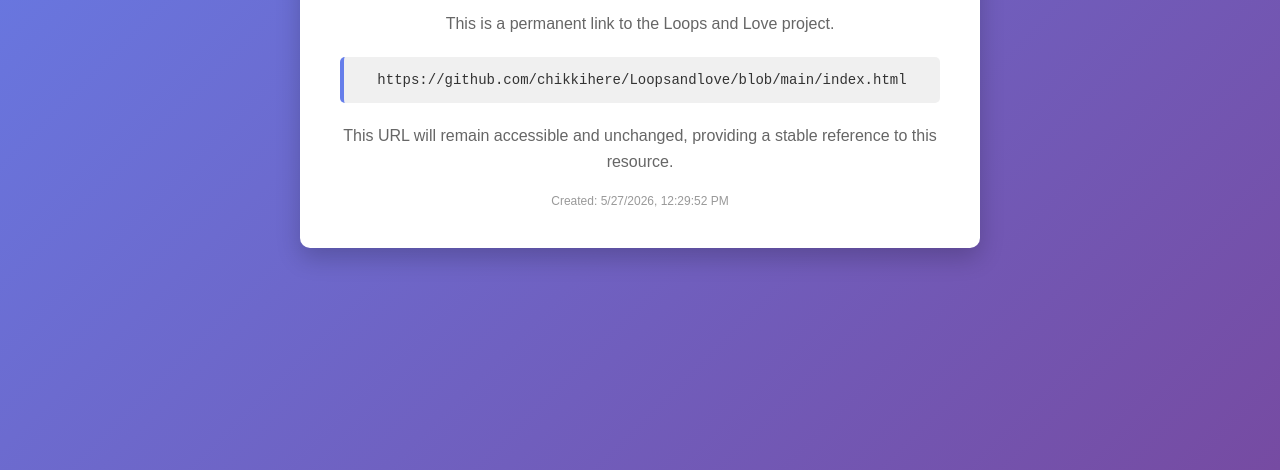
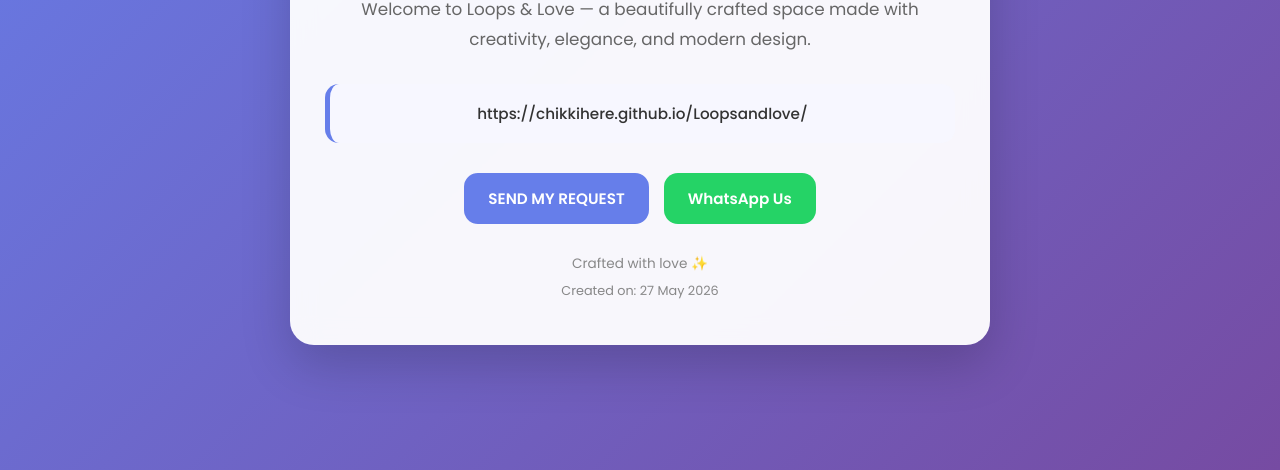
Before and after one commit to chikkihere/Loopsandlove, a plain HTML site: page index.html in a window 1280 px wide. Shown: the part 330-800 px from the top of the page. Drawn offline with Linux system fonts and the light colour scheme.

Commit message:
Refactor index.html for improved design and structure

```diff
--- a/index.html
+++ b/index.html
@@ -1,68 +1,219 @@
 <!DOCTYPE html>
 <html lang="en">
 <head>
-    <meta charset="UTF-8">
-    <meta name="viewport" content="width=device-width, initial-scale=1.0">
-    <title>Loops and Love - Permanent Link</title>
+<meta charset="UTF-8" />
+<meta name="viewport" content="width=device-width, initial-scale=1.0" />
+<title>Loops & Love</title>
+
+<link rel="preconnect" href="https://fonts.googleapis.com">
+<link href="https://fonts.googleapis.com/css2?family=Poppins:wght@300;400;500;600;700&display=swap" rel="stylesheet">
+
 <style>
-        body {
-            font-family: Arial, sans-serif;
-            display: flex;
-            justify-content: center;
-            align-items: center;
-            min-height: 100vh;
-            margin: 0;
-            background: linear-gradient(135deg, #667eea 0%, #764ba2 100%);
+
+*{
+    margin:0;
+    padding:0;
+    box-sizing:border-box;
 }
-        .container {
-            text-align: center;
-            background: white;
-            padding: 40px;
-            border-radius: 10px;
-            box-shadow: 0 10px 25px rgba(0, 0, 0, 0.2);
-            max-width: 600px;
+
+body{
+    font-family:'Poppins',sans-serif;
+    min-height:100vh;
+    background:linear-gradient(135deg,#667eea 0%,#764ba2 100%);
+    display:flex;
+    justify-content:center;
+    align-items:center;
+    padding:20px;
+    overflow-x:hidden;
 }
-        h1 {
-            color: #333;
-            margin-bottom: 20px;
+
+.container{
+    width:100%;
+    max-width:700px;
+    background:rgba(255,255,255,0.95);
+    backdrop-filter:blur(12px);
+    border-radius:24px;
+    padding:45px 35px;
+    text-align:center;
+    box-shadow:0 20px 50px rgba(0,0,0,0.18);
+    animation:fadeIn 0.8s ease;
 }
-        p {
-            color: #666;
-            line-height: 1.6;
-            margin-bottom: 20px;
+
+@keyframes fadeIn{
+    from{
+        opacity:0;
+        transform:translateY(20px);
     }
-        .permanent-link {
-            background-color: #f0f0f0;
-            padding: 15px;
-            border-radius: 5px;
-            border-left: 4px solid #667eea;
-            font-family: 'Courier New', monospace;
-            font-size: 14px;
-            word-break: break-all;
-            margin: 20px 0;
-            color: #333;
+    to{
+        opacity:1;
+        transform:translateY(0);
     }
-        .timestamp {
-            color: #999;
-            font-size: 12px;
-            margin-top: 20px;
 }
+
+.logo{
+    font-size:3rem;
+    margin-bottom:10px;
+}
+
+h1{
+    color:#2d2d2d;
+    font-size:2.4rem;
+    margin-bottom:15px;
+    font-weight:700;
+}
+
+.subtitle{
+    color:#666;
+    font-size:1.05rem;
+    line-height:1.8;
+    margin-bottom:30px;
+}
+
+.permanent-link{
+    background:#f7f7ff;
+    border-left:5px solid #667eea;
+    padding:18px;
+    border-radius:14px;
+    margin-bottom:30px;
+    word-break:break-word;
+    font-size:0.95rem;
+    color:#333;
+    font-weight:500;
+}
+
+.buttons{
+    display:flex;
+    flex-wrap:wrap;
+    gap:15px;
+    justify-content:center;
+    margin-top:10px;
+}
+
+.btn{
+    text-decoration:none;
+    padding:14px 24px;
+    border-radius:14px;
+    font-weight:600;
+    transition:0.3s ease;
+    display:inline-block;
+    font-size:0.95rem;
+}
+
+.email-btn{
+    background:#667eea;
+    color:white;
+}
+
+.email-btn:hover{
+    background:#5569d8;
+    transform:translateY(-2px);
+}
+
+.whatsapp-btn{
+    background:#25D366;
+    color:white;
+}
+
+.whatsapp-btn:hover{
+    background:#1ebe5d;
+    transform:translateY(-2px);
+}
+
+.footer{
+    margin-top:30px;
+    color:#888;
+    font-size:0.85rem;
+}
+
+.timestamp{
+    margin-top:8px;
+    font-size:0.8rem;
+}
+
+@media(max-width:768px){
+
+    .container{
+        padding:35px 22px;
+    }
+
+    h1{
+        font-size:2rem;
+    }
+
+    .logo{
+        font-size:2.5rem;
+    }
+
+    .subtitle{
+        font-size:0.98rem;
+    }
+
+    .buttons{
+        flex-direction:column;
+    }
+
+    .btn{
+        width:100%;
+    }
+}
+
 </style>
 </head>
+
 <body>
+
 <div class="container">
-        <h1>🔗 Loops and Love</h1>
-        <p>This is a permanent link to the Loops and Love project.</p>
+
+    <div class="logo">💜</div>
+
+    <h1>Loops & Love</h1>
+
+    <p class="subtitle">
+        Welcome to Loops & Love — a beautifully crafted space made with creativity,
+        elegance, and modern design.
+    </p>
+
     <div class="permanent-link">
-            https://github.com/chikkihere/Loopsandlove/blob/main/index.html
+        https://chikkihere.github.io/Loopsandlove/
     </div>
-        <p>This URL will remain accessible and unchanged, providing a stable reference to this resource.</p>
+
+    <div class="buttons">
+
+        <!-- EMAIL BUTTON -->
+        <a
+        class="btn email-btn"
+        href="mailto:loopswithlov3@gmail.com?subject=Loops%20and%20Love%20Request">
+        SEND MY REQUEST
+        </a>
+
+        <!-- WHATSAPP BUTTON -->
+        <a
+        class="btn whatsapp-btn"
+        href="https://wa.me/919930369899"
+        target="_blank"
+        rel="noopener noreferrer">
+        WhatsApp Us
+        </a>
+
+    </div>
+
+    <div class="footer">
+        Crafted with love ✨
         <div class="timestamp">
-            Created: <span id="createdDate"></span>
+            Created on: <span id="createdDate"></span>
         </div>
     </div>
+
+</div>
+
 <script>
-        document.getElementById('createdDate').textContent = new Date().toLocaleString();
+document.getElementById('createdDate').textContent =
+new Date().toLocaleDateString('en-IN', {
+    day:'numeric',
+    month:'long',
+    year:'numeric'
+});
 </script>
+
 </body>
 </html>
```
Lines whose indentation alone changed are shown as unchanged.
